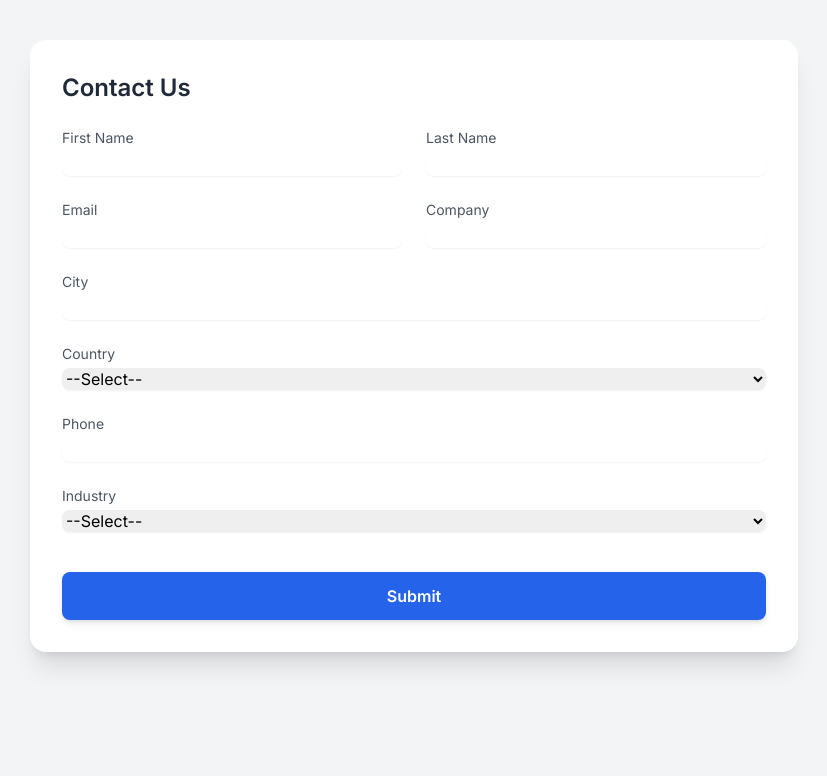
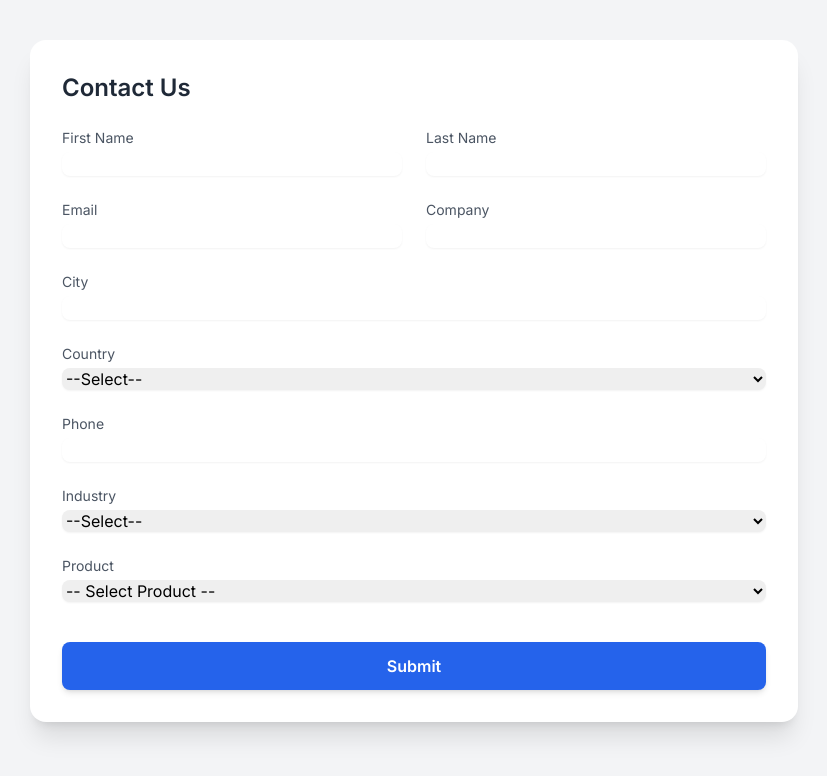
Before and after one commit to adityajalu/web-to-lead-salesforce, a plain HTML site: page index.html in a window 1280 px wide. Shown: the whole page, without its empty margins (226-1053 px from the left). Drawn offline with nearby package versions, Linux system fonts and the light colour scheme.

Commit message:
Update index.html

```diff
--- a/index.html
+++ b/index.html
@@ -83,6 +83,22 @@
         </select>
       </div>
 
+      <!-- Product -->
+      <div>
+        <label for="ProductInterest__c" class="block text-sm font-medium text-gray-600">Product</label>
+        <select id="ProductInterest__c" name="ProductInterest__c" class="mt-1 block w-full rounded-lg border-gray-300 shadow-sm focus:ring-blue-500 focus:border-blue-500">
+          <option value="">-- Select Product --</option>
+          <option value="01tgL000004ICQ2QAM">Baja H-Beam</option>
+          <option value="01tgL000004IEgMQAU">Besi Beton Ulir</option>
+          <option value="01tgL000004IGGjQAM">Besi Beton Polos</option>
+          <option value="01tgL000004IGwfQAE">Plat Baja Hitam</option>
+          <option value="01tgL000004IH7XQAF">Pipa Hitam</option>
+          <option value="01tgL000004IHBbQAO">Wire Rod</option>
+          <option value="01tgL000004IHxZQAU">Plat Bordes</option>
+        </select>
+      </div>
+
+
       <!-- Submit -->
       <div class="pt-4">
         <button type="submit" class="w-full bg-blue-600 text-white font-semibold py-3 rounded-lg shadow-md hover:bg-blue-700 transition">
```
